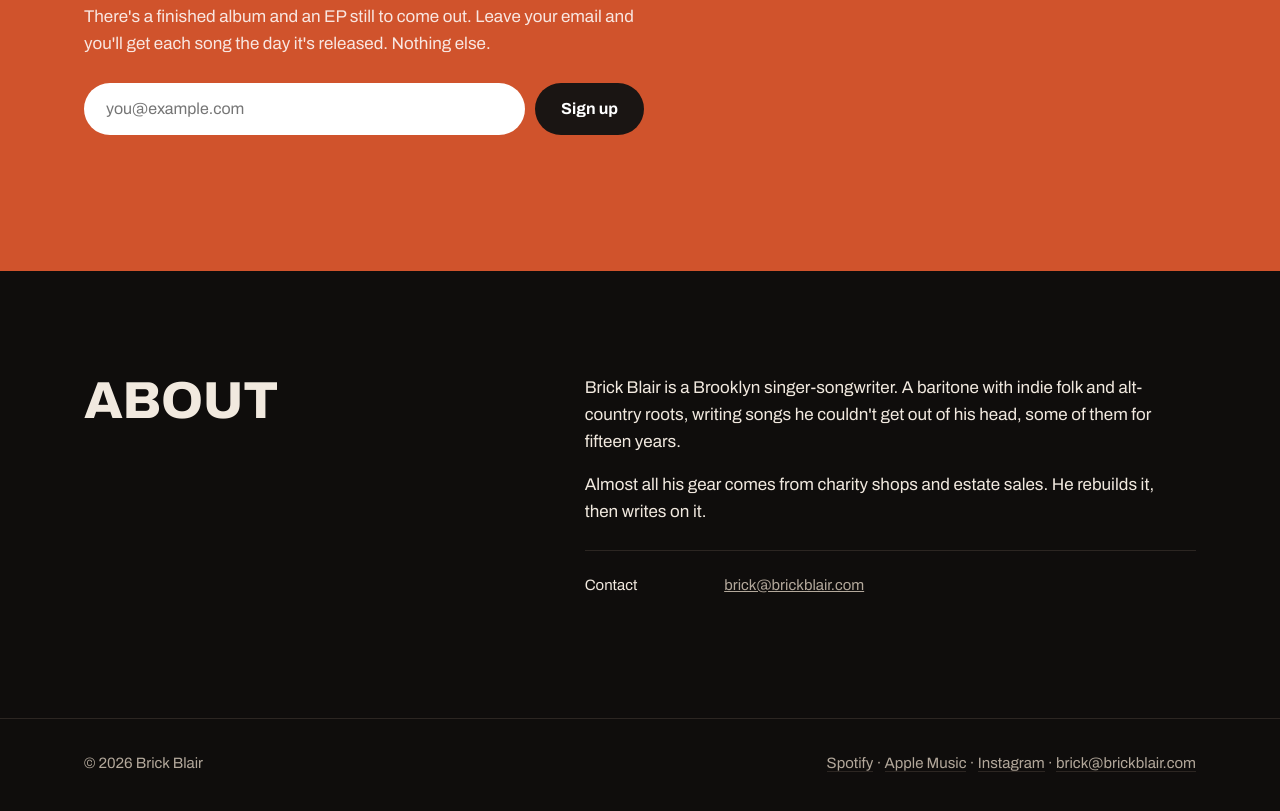
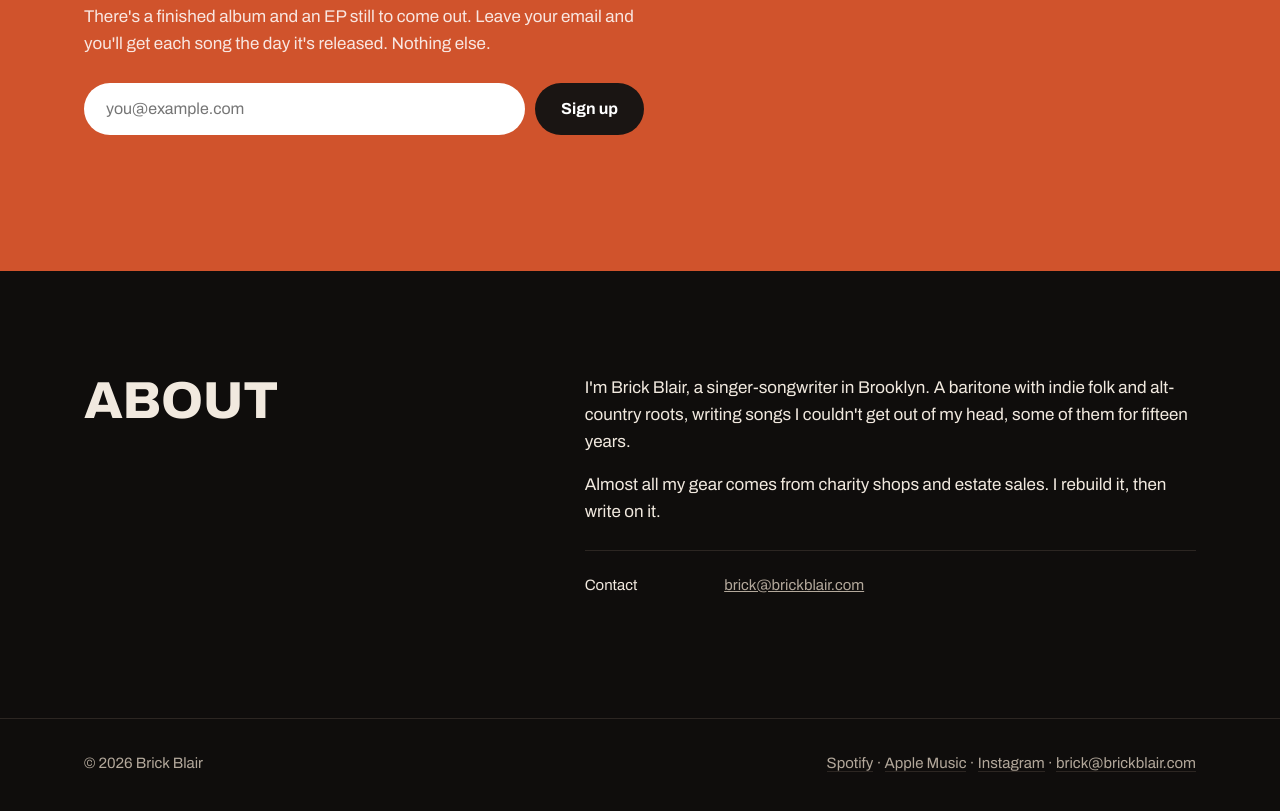
Before and after one commit to brickblair/brickblair.com, a plain HTML site: page index.html in a window 1280 px wide. Shown: the part 3020-3831 px from the top of the page. Drawn offline with Linux system fonts and the light colour scheme.

Commit message:
About section in first person
Co-Authored-By: Claude Opus 5.5 <noreply@anthropic.com>
Claude-Session: https://claude.ai/code/session_01UmsZ7wthaf6bjpmr3bgvr5

```diff
--- a/index.html
+++ b/index.html
@@ -264,8 +264,8 @@ footer a:hover{color:var(--ink);border-color:var(--ink)}
     <div class="wrap about">
       <h2 id="about-h">About</h2>
       <div>
-        <p>Brick Blair is a Brooklyn singer-songwriter. A baritone with indie folk and alt-country roots, writing songs he couldn't get out of his head, some of them for fifteen years.</p>
-        <p>Almost all his gear comes from charity shops and estate sales. He rebuilds it, then writes on it.</p>
+        <p>I'm Brick Blair, a singer-songwriter in Brooklyn. A baritone with indie folk and alt-country roots, writing songs I couldn't get out of my head, some of them for fifteen years.</p>
+        <p>Almost all my gear comes from charity shops and estate sales. I rebuild it, then write on it.</p>
         <dl class="credits">
           <div><dt>Contact</dt><dd><a href="mailto:brick@brickblair.com">brick@brickblair.com</a></dd></div>
         </dl>
```
